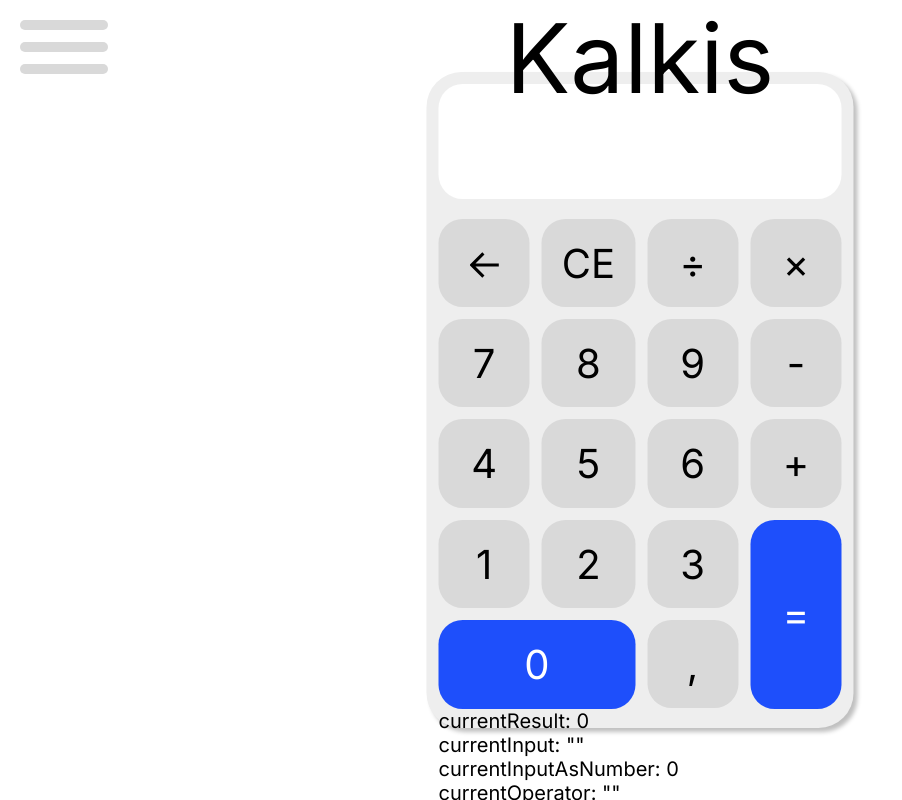
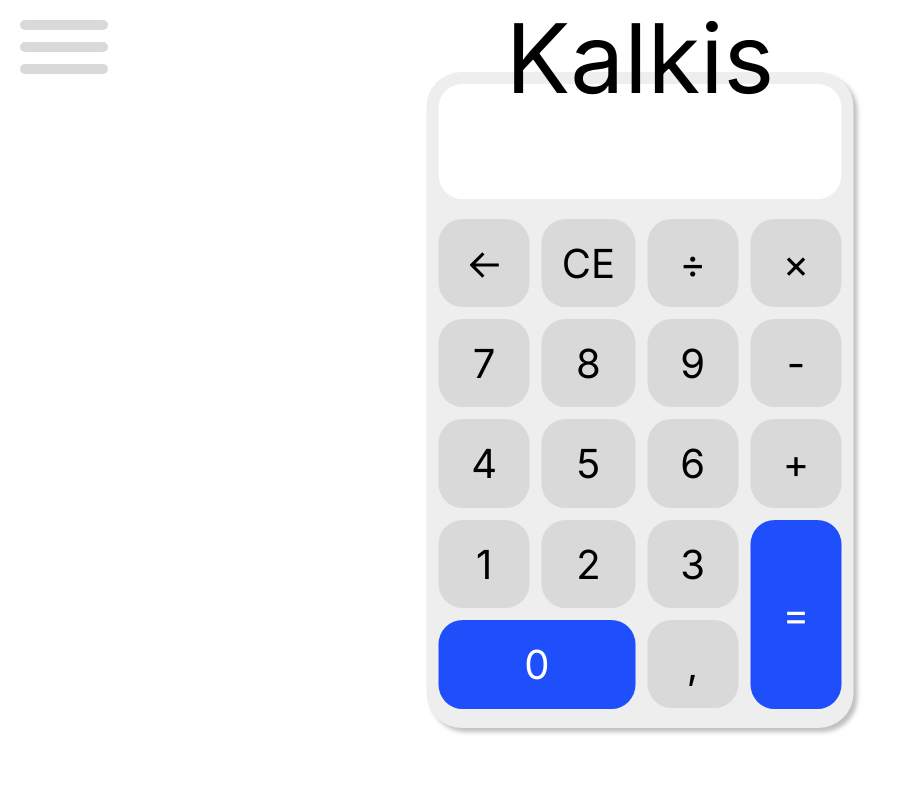
Before and after one commit to SverreHolmbakken/Vue-calculator, a Vue app: page / in a window 1280 px wide. Shown: the whole page, without its empty margins (0-902 px from the left). Built offline with nearby package versions, Linux system fonts and the light colour scheme.

Commit message:
Removed calculator info

```diff
--- a/src/components/Calculator.vue
+++ b/src/components/Calculator.vue
@@ -32,12 +32,12 @@
 
 		</div>
 
-		<div class="calculator-advanced__info">
+		<!-- <div class="calculator-advanced__info">
 			<div>currentResult: {{ currentResult }}</div>
 			<div>currentInput: {{ `"${currentInput}"` || `""` }}</div>
 			<div>currentInputAsNumber: {{ currentInputAsNumber }}</div>
 			<div>currentOperator: {{ currentOperator || `""` }}</div>
-		</div>
+		</div> -->
 	</section>
 </template>
 
```
